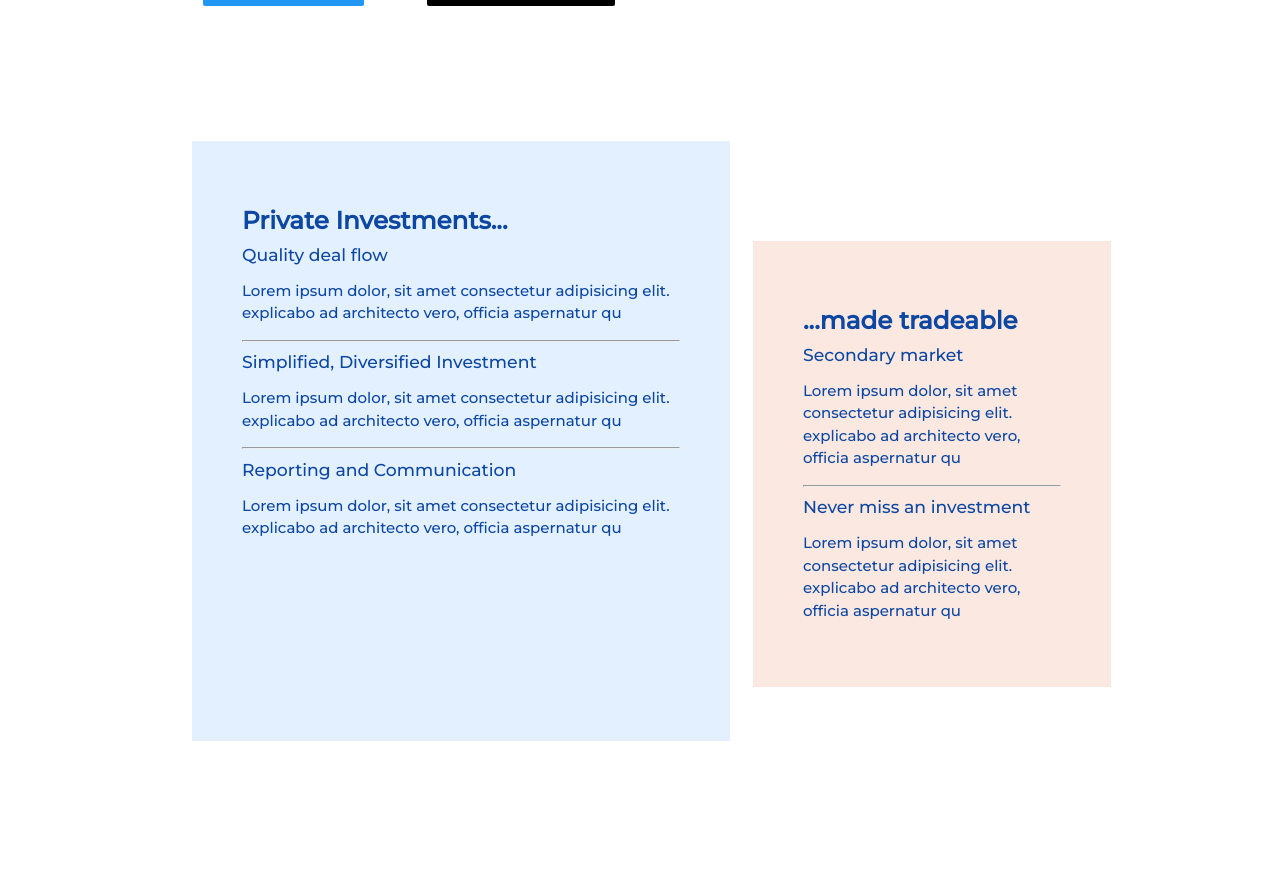
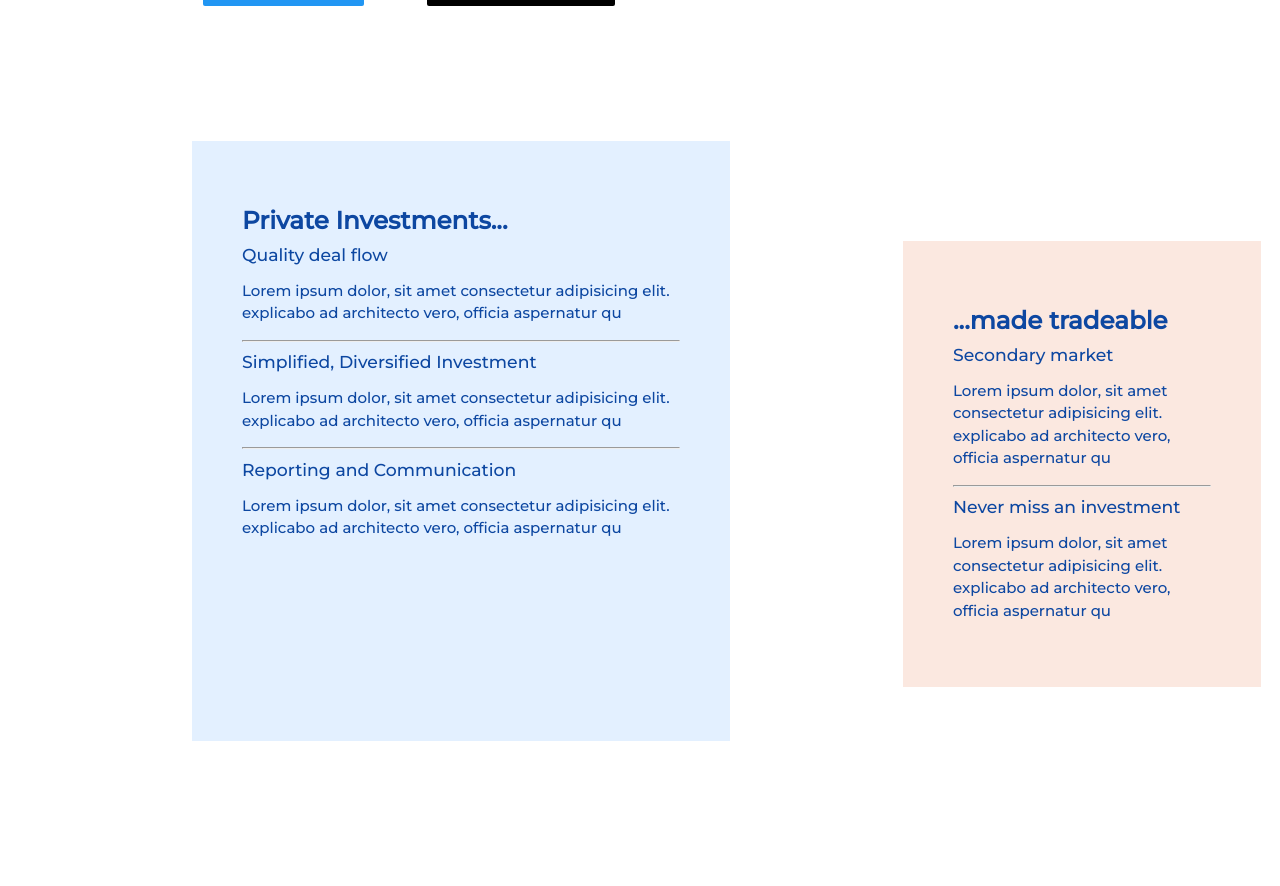
Before and after one commit to GouravSardana/ShareableDemo, a Django app: page / in a window 1280 px wide. Shown: the part 986-1872 px from the top of the page. Run offline with Django 3.2, Linux system fonts and the light colour scheme.

```diff
--- a/templates/home.html
+++ b/templates/home.html
@@ -59,7 +59,7 @@
         width: 40%;
         padding: 50px;
         margin-top: -500px;
-        margin-left: 561px;
+        margin-left: 711px;
     }
     .fara-cycling{
         margin-top: 200px;
```
